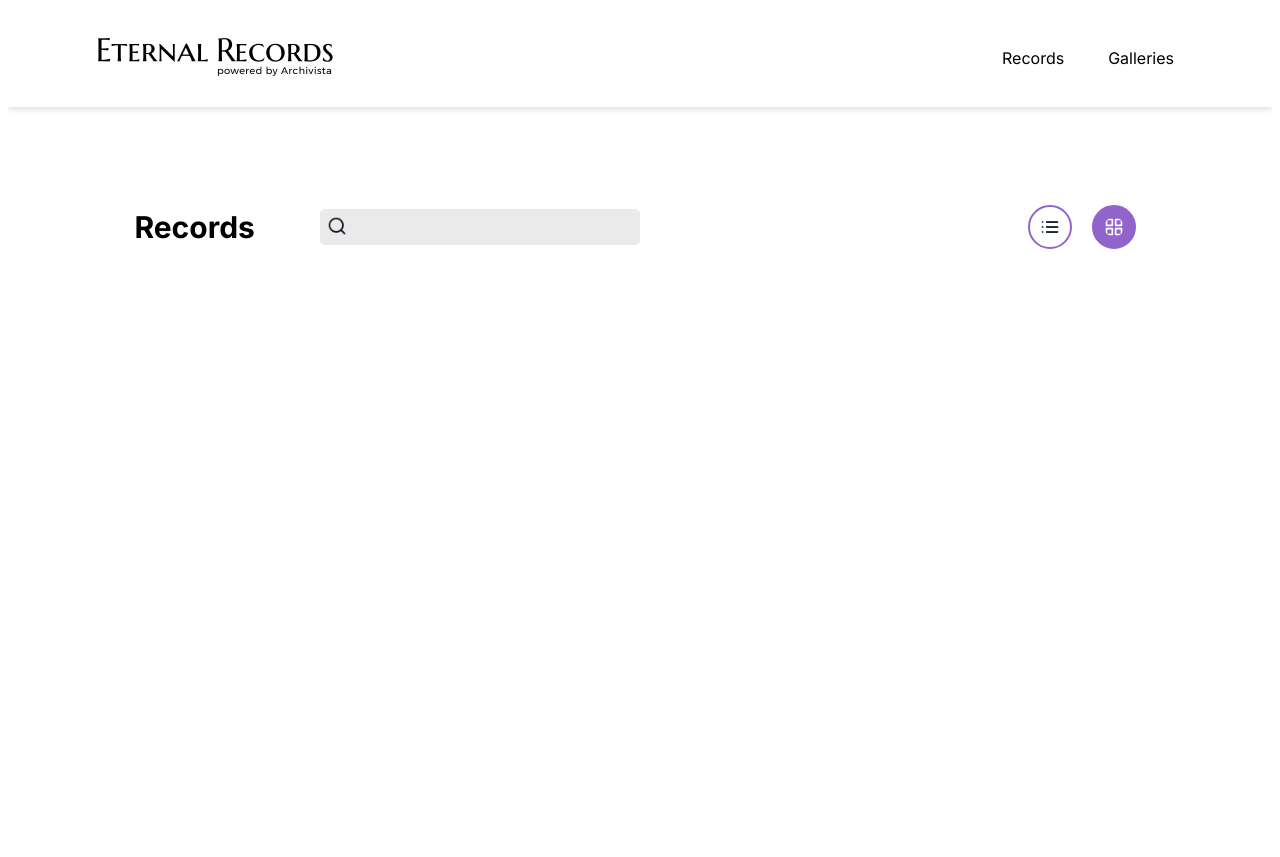
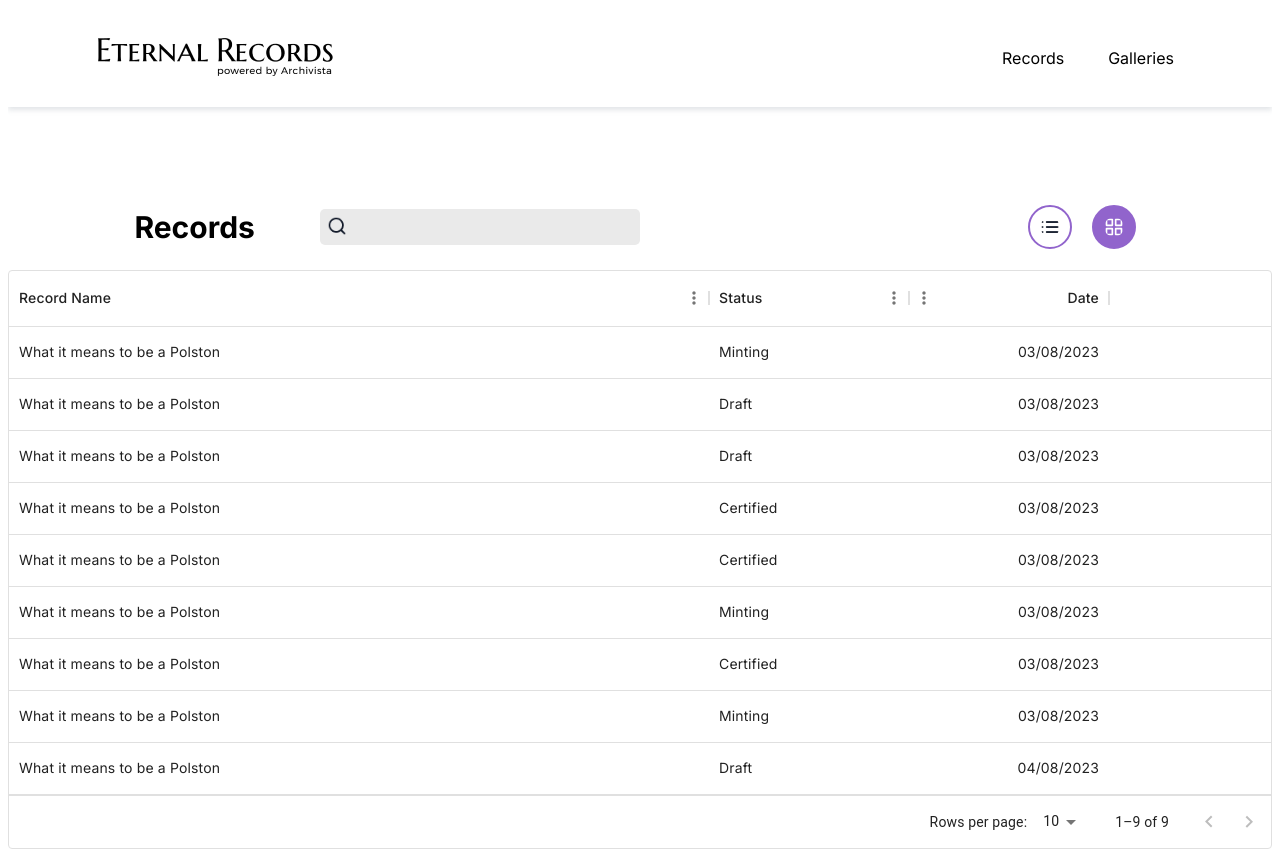
Before and after one commit to jorgeemherrera/archivista-test, a Next.js app: page / in a window 1280 px wide. Before the commit the page ends 800 px from the top, so only its background shows below. Built offline with nearby package versions, Linux system fonts and the light colour scheme.

Commit message:
create record list component with mui

```diff
--- a/package.json
+++ b/package.json
@@ -11,10 +11,14 @@
   "dependencies": {
     "@emotion/react": "^11.11.1",
     "@emotion/styled": "^11.11.0",
+    "@mui/icons-material": "^5.14.18",
     "@mui/material": "^5.14.18",
+    "@mui/styled-engine-sc": "^6.0.0-alpha.6",
+    "@mui/x-data-grid": "^6.18.2",
     "next": "^14.0.3",
     "react": "^18.2.0",
-    "react-dom": "^18.2.0"
+    "react-dom": "^18.2.0",
+    "styled-components": "^6.1.1"
   },
   "devDependencies": {
     "@types/node": "^20",
--- /dev/null
+++ b/src/app/components/RecordList/index.tsx
@@ -0,0 +1,47 @@
+'use client'
+import * as React from 'react';
+import { DataGrid, GridColDef, GridValueGetterParams } from '@mui/x-data-grid';
+
+const columns: GridColDef[] = [
+  { field: 'recordName', headerName: 'Record Name', width: 700, sortable: false },
+  { field: 'status', headerName: 'Status', width: 200 },
+  { field: 'date', headerName: 'Date', type: 'number', width: 200, sortable: false },
+  /*   {
+      field: 'fullName',
+      headerName: 'Full name',
+      description: 'This column has a value getter and is not sortable.',
+      sortable: false,
+      width: 160,
+      valueGetter: (params: GridValueGetterParams) =>
+        `${params.row.recordName || ''} ${params.row.status || ''}`,
+    }, */
+];
+
+const rows = [
+  { id: 1, status: 'Minting', recordName: 'What it means to be a Polston', date: '03/08/2023' },
+  { id: 2, status: 'Draft', recordName: 'What it means to be a Polston', date: '03/08/2023' },
+  { id: 3, status: 'Draft', recordName: 'What it means to be a Polston', date: '03/08/2023' },
+  { id: 4, status: 'Certified', recordName: 'What it means to be a Polston', date: '03/08/2023' },
+  { id: 5, status: 'Certified', recordName: 'What it means to be a Polston', date: '03/08/2023' },
+  { id: 6, status: 'Minting', recordName: 'What it means to be a Polston', date: '03/08/2023' },
+  { id: 7, status: 'Certified', recordName: 'What it means to be a Polston', date: '03/08/2023' },
+  { id: 8, status: 'Minting', recordName: 'What it means to be a Polston', date: '03/08/2023' },
+  { id: 9, status: 'Draft', recordName: 'What it means to be a Polston', date: '04/08/2023' },
+];
+
+export default function DataTable() {
+  return (
+    <div style={{ height: '100%', width: '100%' }}>
+      <DataGrid
+        rows={rows}
+        columns={columns}
+        initialState={{
+          pagination: {
+            paginationModel: { page: 0, pageSize: 10 },
+          },
+        }}
+        pageSizeOptions={[5, 10, 15]}
+      />
+    </div>
+  );
+}
--- a/src/app/components/navBar/navBar.scss
+++ b/src/app/components/navBar/navBar.scss
@@ -1,15 +1,12 @@
 @import '../../variables/variables.colors';
 
 .nav-bar {
+    align-items: center;
+    box-shadow:  0px 3px 5px 0px rgba(140, 152, 164, 0.25);
     display: grid;
+    grid-template-areas: "logo links" "menu-mobile menu-mobile";
     grid-template-columns: 1fr auto;
-    grid-template-areas:
-      "logo links"
-      "menu-mobile menu-mobile"
-      ;
-    align-items: center;
     padding: 20px;
-    box-shadow:  0px 3px 5px 0px rgba(140, 152, 164, 0.25);
 
     .logo {
       grid-area: logo;
@@ -19,8 +16,8 @@
     }
 
     .links {
+      display: flex;
       grid-area: links;
-      display: flex;
       justify-content: space-between;
       margin-right: 58px;
       .first-link{
@@ -28,10 +25,10 @@
       }
       a {
         color: $font-black;
+        cursor: pointer;
+        margin-right: 20px;
         text-decoration: none;
         transition: color 0.3s ease;
-        margin-right: 20px;
-        cursor: pointer;
 
         &:hover {
           color: $main-purple-primary;
@@ -51,20 +48,19 @@
     }
 
     @media screen and (max-width: 768px) {
+      align-items: stretch;
       grid-template-columns: 1fr;
-      align-items: stretch;
       .links {
         justify-content: center;
         margin-top: 20px;
-
       }
       .open{
         display: none;
       }
     }
     @media screen and (max-width: 700px) {
+        align-items: center;
         grid-template-columns: 1fr;
-        align-items: center;
         .links {
             display: none;
         }
@@ -76,15 +72,15 @@
             cursor: pointer;
         }
         .menu-mobile {
-            grid-area: menu-mobile;
+            align-items: center;
             background-color: $background-gray;
             flex-direction: column;
-            align-items: center;
+            grid-area: menu-mobile;
             padding: 20px;
 
             a {
+              color: $font-black;
               margin: 10px;
-              color: $font-black;
               text-decoration: none;
               transition: color 0.3s ease;
 
--- a/src/app/components/searchBar/searchBar.scss
+++ b/src/app/components/searchBar/searchBar.scss
@@ -1,18 +1,18 @@
 @import '../../variables/variables.colors';
 
 .section-search-bar{
+    align-items: center;
     display: grid;
     grid-template-columns:repeat(2,1fr);
-    align-items: center;
     justify-items: center;
     width: 80%;
 
     .title-search{
+        align-items: center;
         display: grid;
+        gap: 20px;
         grid-template-columns: repeat(2, 1fr);
-        align-items: center;
         justify-items: stretch;
-        gap: 20px;
 
         h1 {
             font-size: 30px;
@@ -31,51 +31,51 @@
                 position: absolute;
             }
             .input-field-search{
+                background: $background-gray;
+                border-radius: 5px;
                 border: none;
-                border-radius: 5px;
-                background: $background-gray;
+                height: 36px;
                 min-width: 320px;
-                height: 36px;
                 padding: 5px 7px 7px 7px;
             }
             .input-field-search:focus-visible {
+                border-radius: 3px;
                 outline: 2px solid $main-purple-primary;
-                border-radius: 3px;
               }
         }
     }
     .images-order{
         display: flex;
+        justify-content: flex-end;
         width: 100%;
-        justify-content: flex-end;
         .icon-column-image{
+            border-radius: 50%;
             border:2px solid $main-purple-primary;
-            border-radius: 50%;
+            cursor: pointer;
+            margin: 10px;
             padding: 10px;
-            margin: 10px;
-            cursor: pointer;
         }
         .icon-grid-image{
+            background-color: $main-purple-primary;
+            border-radius: 50%;
+            border: 2px solid $main-purple-primary;
             cursor: pointer;
-            background-color: $main-purple-primary;
-            border: 2px solid $main-purple-primary;
-            border-radius: 50%;
+            margin: 10px;
             padding: 10px;
-            margin: 10px;
         }
     }
 
     @media screen and (max-width: 940px) {
+        grid-template-columns:1fr;
         grid-template-rows:repeat(2,1fr);
-        grid-template-columns:1fr;
         .images-order {
             justify-content: space-between;
         }
     }
     @media screen and (max-width: 677px) {
         .title-search {
+            grid-template-columns: 1fr;
             grid-template-rows: repeat(2, 1fr);
-            grid-template-columns: 1fr;
             justify-items: center;
         }
     }
--- a/src/app/layout.tsx
+++ b/src/app/layout.tsx
@@ -1,6 +1,7 @@
 import type { Metadata } from 'next'
 import { Inter } from 'next/font/google'
 import NavBar from './components/navBar'
+import RecordList from './components/recordList'
 import logoImage from '../../public/EternalRecordsLogo.png'
 import './globals.scss'
 
@@ -25,6 +26,7 @@ export default function RootLayout({
           secondLink='Galleries'
         />
         {children}
+        <RecordList></RecordList>
       </body>
     </html>
   )
--- a/src/app/page.scss
+++ b/src/app/page.scss
@@ -1,6 +1,6 @@
 .main-records{
-    margin-top: 77px;
+    align-items: center;
     display: flex;
     flex-direction: column;
-    align-items: center;
+    margin-top: 77px;
 }
--- a/src/app/variables/_variables.colors.scss
+++ b/src/app/variables/_variables.colors.scss
@@ -1,4 +1,4 @@
+$background-gray: #EAEAEA;
+$font-black: #000;
+$font-gray: #969191;
 $main-purple-primary: #9164CC;
-$background-gray: #EAEAEA;
-$font-gray: #969191;
-$font-black: #000;
```
Also changed, not shown: src/app/components/RecordList/recordList.scss (added), 1 other file (tests, documents, lock files or other folders).
